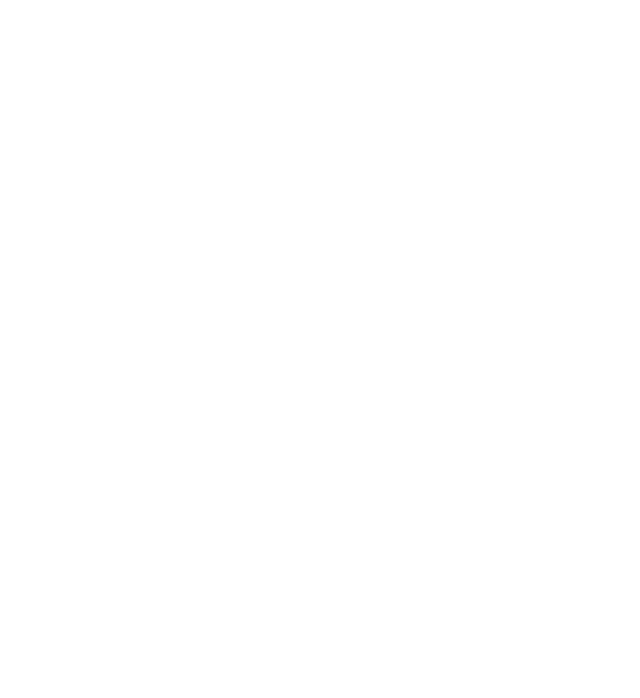
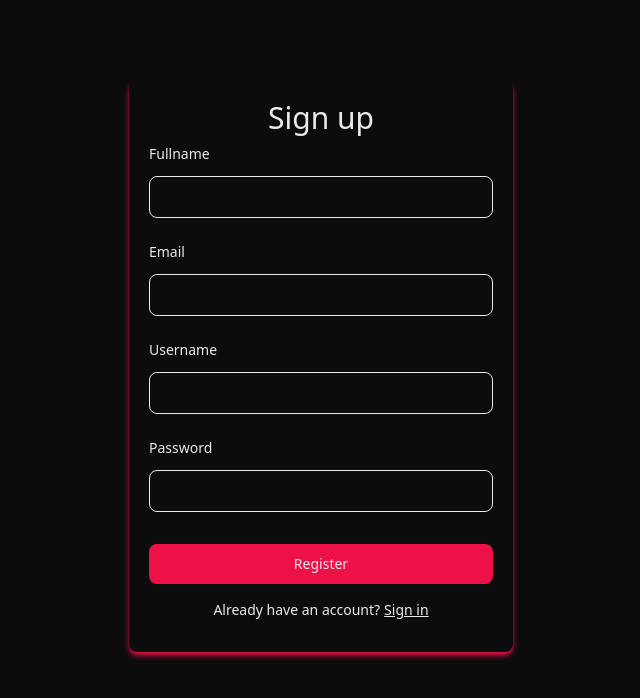
Before and after one commit to kavish224/vf, a React (Vite) app: page /signup in a window 1280 px wide. Before the commit this address had no page. Shown: the top 698 px of the page, without its empty margins (319-959 px from the left). Built offline with nearby package versions, Linux system fonts and the light colour scheme.

Commit message:
add signup

```diff
--- a/src/App.jsx
+++ b/src/App.jsx
@@ -5,6 +5,7 @@
 import { Signin } from './pages/Signin'
 import { RecoilRoot } from 'recoil'
 import { Logout } from './pages/Logout'
+import { Signup } from './pages/Signup'
 function App() {
 
   return (
@@ -13,6 +14,7 @@
         <BrowserRouter>
           <Routes>
             <Route path='/signin' element={<Signin />} />
+            <Route path='/signup' element={<Signup/>} />
             <Route path='/' element={<Home />} />
             <Route path='/watch' element={<Video />} />
             <Route path='/logout' element={<Logout/>} />
--- a/src/pages/Signup.jsx
+++ b/src/pages/Signup.jsx
@@ -1,26 +1,62 @@
-import { Link } from "react-router-dom"
+import { Link, useNavigate } from "react-router-dom"
 import { Button } from "../components/Button"
 import { Heading } from "../components/Heading"
 import { Input } from "../components/Input"
-import { NavBar } from "../components/NavBar"
 import { SubHeading } from "../components/SubHeading"
+import { useState } from "react"
+import axios from "axios"
+import { useRecoilState } from "recoil"
+import { authState } from "../recoil/authAtom"
 export const Signup = () => {
+    const [fullname, setFullname] = useState();
+    const [email, setEmail] = useState();
+    const [username, setUsername] = useState();
+    const [password, setPassword] = useState();
+    const [,setAuth] = useRecoilState(authState);
+    const navigate = useNavigate()
+    const handleSignup = async() => {
+        try {
+            const response = await axios.post(`${import.meta.env.VITE_AWS_URL}/users/register`,{
+                fullname,
+                email,
+                username,
+                password
+            }, {withCredentials: true})
+            if (response.status === 201 && response.data) {
+                const accessToken = response.data.data.accessToken;
+                const userResponse = await axios.get(`${import.meta.env.VITE_AWS_URL}/users/current-user`, {
+                    headers: {
+                        'Authorization': `Bearer ${accessToken}`,
+                    },
+                    withCredentials: true,
+                });
+                setAuth({
+                    isAuthenticated: true,
+                    user: userResponse.data.data,
+                });
+                navigate("/");
+            }
+        } catch (error) {
+            console.error("Error in registering user", error);
+            alert("Error in registering user")
+        }
+    }
     return (
         <div>
             <div className="flex justify-center p-20 bg-black text-white min-h-screen">
                 <div className="flex flex-col w-full max-w-sm">
                     <div className="rounded-lg w-full text-center p-5 shadow-x shadow-md">
                         <Heading label={"Sign up"} />
-                        <Input label={"Fullname"} />
-                        <Input label={"Email"} />
-                        <Input label={"Username"} />
-                        <Input label={"Password"} />
+                        <Input label={"Fullname"} onChange={(e) => setFullname(e.target.value)}/>
+                        <Input label={"Email"} onChange={(e) => setEmail(e.target.value)}/>
+                        <Input label={"Username"} onChange={(e) => setUsername(e.target.value)}/>
+                        <Input label={"Password"} onChange={(e) => setPassword(e.target.value)}/>
                         {/* <SubHeading label={"Profile image"}/>
                         <input type="file" accept="image/*" className="rounded-full"/>
                         <SubHeading label={"Cover image"}/>
                         <input type="file" accept="image/*" className="rounded-full"/>  */}
                         <div className="pt-4">
-                            <Button label={"Register"} />
+                            <Button label={"Register"} onClick={handleSignup}/>
                         </div>
                         <div className="flex items-center justify-center">
                             <SubHeading label={"Already have an account?"}/>
```
